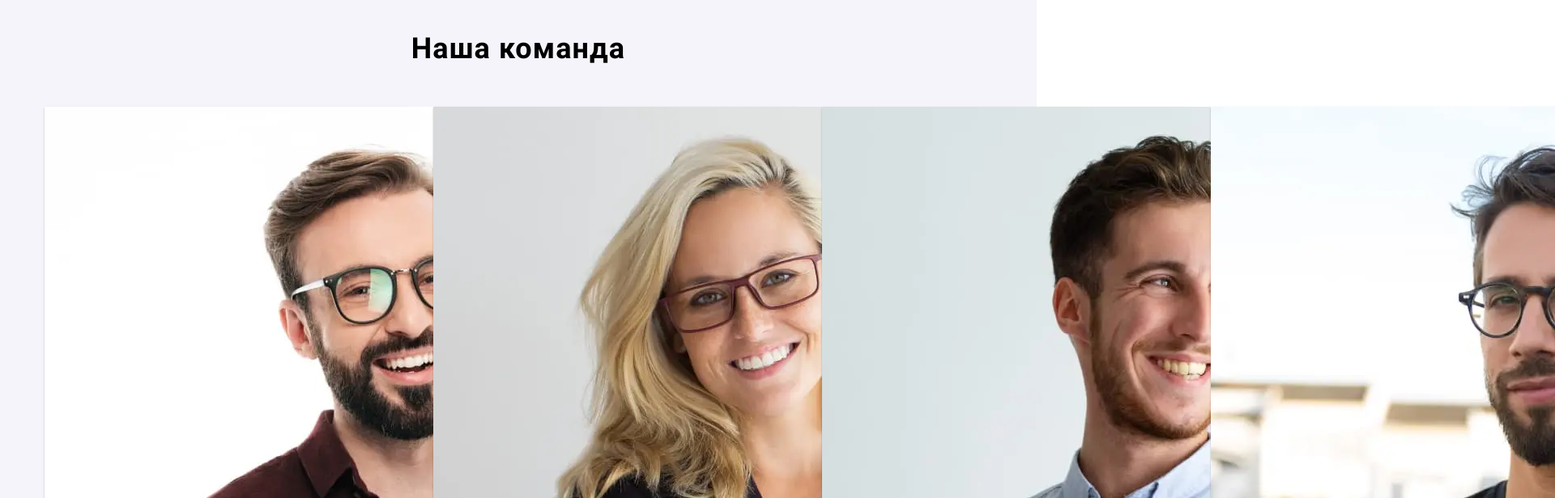
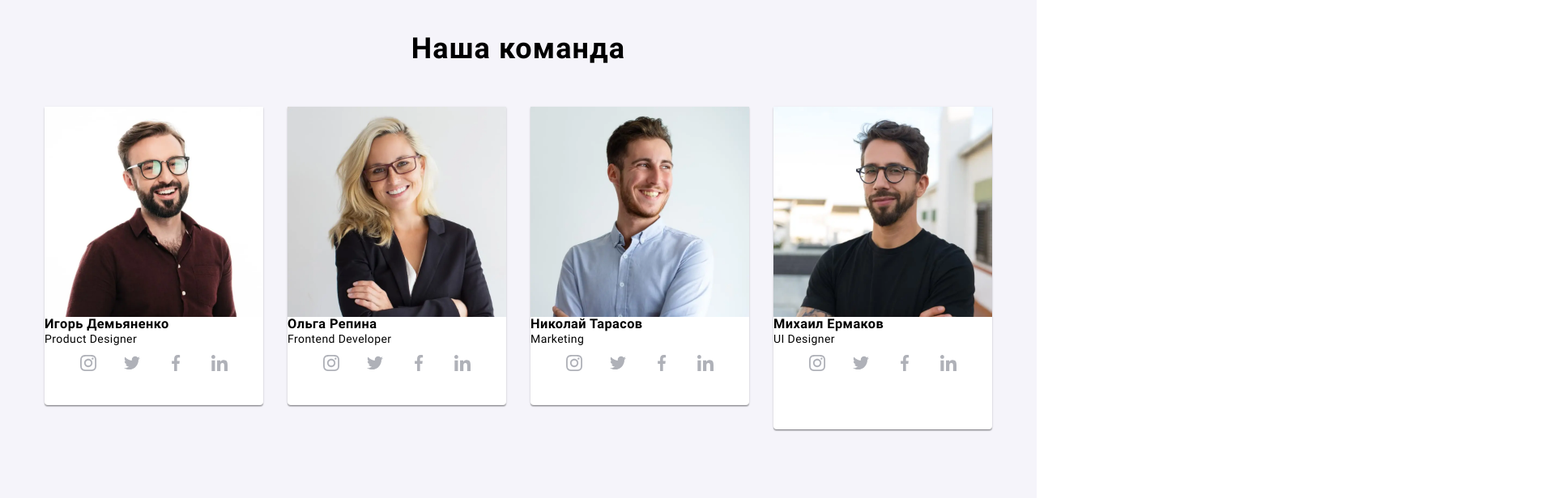
Before and after one commit to IrynaOL/goit-markup-hw-08, a plain HTML site: page index.html in a window 1280 px wide. Shown: the part 1680-2296 px from the top of the page at 81% size, 1920 px wide, since content can reach past the window. Drawn offline with Linux system fonts and the light colour scheme.

Commit message:
"our team" section mob. version corrected mistakes

```diff
--- a/sass/base/_defaults.scss
+++ b/sass/base/_defaults.scss
@@ -25,7 +25,7 @@ p {
   margin-bottom: 0px;
 }
 
-.img {
+img {
   display: block;
   max-width: 100%;
   height: auto;
--- a/sass/components/_our-team.scss
+++ b/sass/components/_our-team.scss
@@ -4,7 +4,7 @@
   padding-bottom: 60px;
 
   &__card {
-    width: 450px;
+    width: 100%;
     background-color: $main-background-color;
     border-radius: 0px 0px 4px 4px;
     box-shadow: 0px 1px 3px rgba(0, 0, 0, 0.12), 0px 1px 1px rgba(0, 0, 0, 0.14),
```
Also changed, not shown: css/main.css, css/main.min.css, 2 other files.
